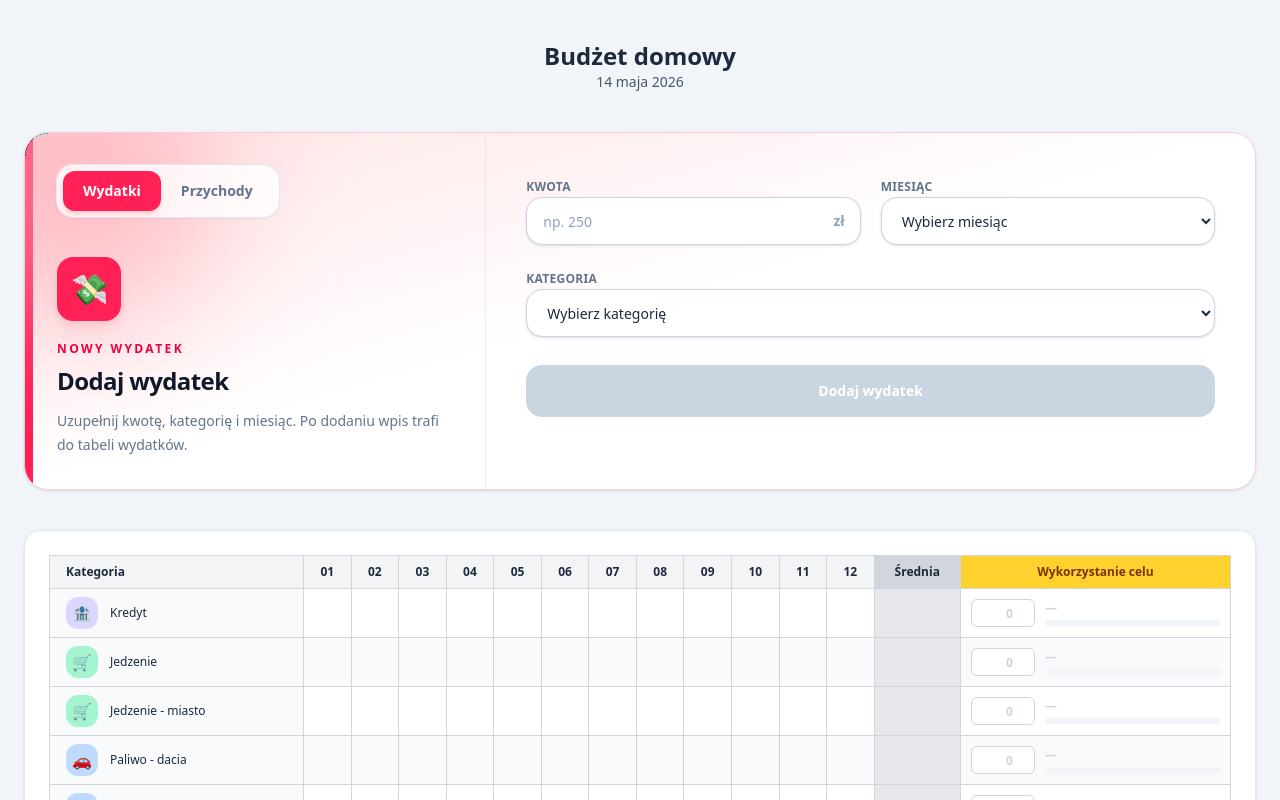
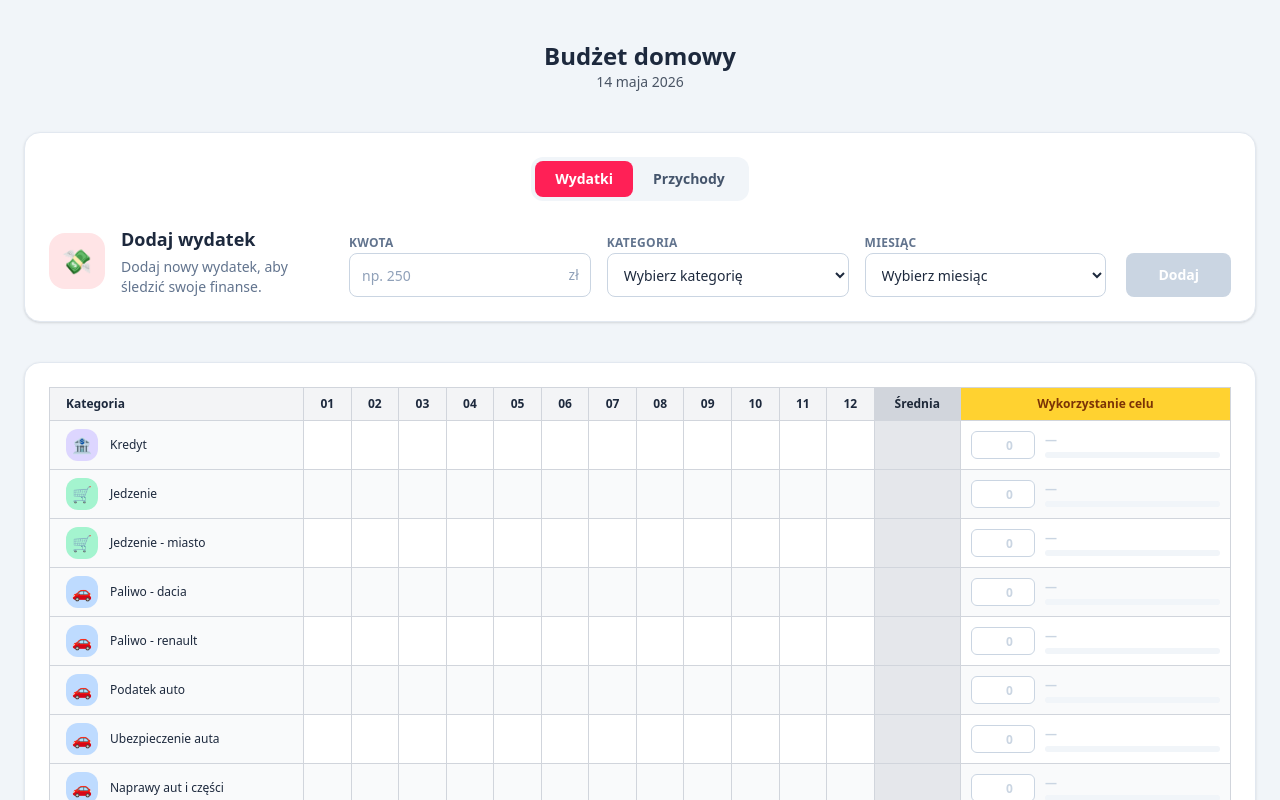
Before and after one commit to oleksaGrzegorz/budget-app, a React (Vite) app: page / in a window 1280 px wide. Shown: the top 800 px of the page. Built offline with nearby package versions, Linux system fonts and the light colour scheme.

Commit message:
feat: simplify Form component layout and enhance styling for better user experience

```diff
--- a/src/components/Form/Form.tsx
+++ b/src/components/Form/Form.tsx
@@ -33,30 +33,18 @@ export const Form = ({
 
   const accent = isExpense
     ? {
-        section:
-          "border-rose-200 bg-gradient-to-br from-rose-100 via-white to-white",
-        leftBar: "bg-rose-500",
-        glow: "bg-rose-300/60",
-        icon: "bg-rose-500 text-white ring-rose-200 shadow-rose-200",
-        activeTab: "bg-rose-500 text-white shadow-rose-200",
-        inactiveTab: "text-slate-500 hover:bg-white hover:text-slate-800",
-        focus: "focus:border-rose-400 focus:ring-rose-200",
-        button:
-          "bg-rose-500 hover:bg-rose-600 focus:ring-rose-200 shadow-rose-100",
-        label: "text-rose-600",
+        activeTab: "bg-rose-500 text-white",
+        inactiveTab: "text-slate-600 hover:bg-slate-100",
+        icon: "bg-rose-100 text-rose-600",
+        focus: "focus:border-rose-300 focus:ring-rose-200",
+        button: "bg-rose-500 hover:bg-rose-600 focus:ring-rose-200",
       }
     : {
-        section:
-          "border-emerald-200 bg-gradient-to-br from-emerald-100 via-white to-white",
-        leftBar: "bg-emerald-500",
-        glow: "bg-emerald-300/60",
-        icon: "bg-emerald-500 text-white ring-emerald-200 shadow-emerald-200",
-        activeTab: "bg-emerald-500 text-white shadow-emerald-200",
-        inactiveTab: "text-slate-500 hover:bg-white hover:text-slate-800",
-        focus: "focus:border-emerald-400 focus:ring-emerald-200",
-        button:
-          "bg-emerald-500 hover:bg-emerald-600 focus:ring-emerald-200 shadow-emerald-100",
-        label: "text-emerald-600",
+        activeTab: "bg-emerald-500 text-white",
+        inactiveTab: "text-slate-600 hover:bg-slate-100",
+        icon: "bg-emerald-100 text-emerald-600",
+        focus: "focus:border-emerald-300 focus:ring-emerald-200",
+        button: "bg-emerald-500 hover:bg-emerald-600 focus:ring-emerald-200",
       };
 
   const handleFormTypeChange = (type: "expense" | "income") => {
@@ -67,29 +55,14 @@ export const Form = ({
   const isSubmitDisabled = !category || !month || amount === null || amount <= 0;
 
   return (
-    <section
-      className={`relative overflow-hidden rounded-3xl border shadow-sm ${accent.section}`}
-    >
-      <div
-        className={`absolute inset-y-0 left-0 w-2 ${accent.leftBar}`}
-        aria-hidden="true"
-      />
-
-      <div
-        className={`pointer-events-none absolute -left-24 -top-24 h-72 w-72 rounded-full blur-3xl ${accent.glow}`}
-        aria-hidden="true"
-      />
-
-      <div className="relative grid lg:grid-cols-[0.9fr_1.5fr]">
-        <div className="border-b border-slate-200/80 p-6 sm:p-8 lg:border-b-0 lg:border-r lg:border-slate-200/80">
-          <div className="inline-flex rounded-2xl bg-white/80 p-1.5 shadow-sm ring-1 ring-slate-200 backdrop-blur">
+    <section className="rounded-2xl border border-slate-200 bg-white p-6 shadow-sm">
+      <div className="mb-6 flex justify-center">
+        <div className="inline-flex rounded-xl bg-slate-100 p-1">
           <button
             type="button"
             onClick={() => handleFormTypeChange("expense")}
-              className={`rounded-xl px-5 py-2.5 text-sm font-semibold transition ${
-                isExpense
-                  ? `${accent.activeTab} shadow-md`
-                  : accent.inactiveTab
+            className={`rounded-lg px-5 py-2 text-sm font-semibold transition ${
+              isExpense ? accent.activeTab : accent.inactiveTab
             }`}
           >
             Wydatki
@@ -98,48 +71,20 @@ export const Form = ({
           <button
             type="button"
             onClick={() => handleFormTypeChange("income")}
-              className={`rounded-xl px-5 py-2.5 text-sm font-semibold transition ${
-                !isExpense
-                  ? `${accent.activeTab} shadow-md`
-                  : accent.inactiveTab
+            className={`rounded-lg px-5 py-2 text-sm font-semibold transition ${
+              !isExpense ? accent.activeTab : accent.inactiveTab
             }`}
           >
             Przychody
           </button>
         </div>
-
-          <div className="mt-10">
-            <div
-              className={`mb-5 flex h-16 w-16 items-center justify-center rounded-2xl text-3xl shadow-lg ring-4 ${accent.icon}`}
-              aria-hidden="true"
-            >
-              {isExpense ? "💸" : "💰"}
-            </div>
-
-            <p
-              className={`mb-2 text-xs font-bold uppercase tracking-[0.2em] ${accent.label}`}
-            >
-              {isExpense ? "Nowy wydatek" : "Nowy przychód"}
-            </p>
-
-            <h2 className="text-2xl font-bold tracking-tight text-slate-900">
-              {isExpense ? "Dodaj wydatek" : "Dodaj przychód"}
-            </h2>
-
-            <p className="mt-3 max-w-sm text-sm leading-6 text-slate-500">
-              {isExpense
-                ? "Uzupełnij kwotę, kategorię i miesiąc. Po dodaniu wpis trafi do tabeli wydatków."
-                : "Uzupełnij kwotę, kategorię i miesiąc. Po dodaniu wpis trafi do tabeli przychodów."}
-            </p>
-          </div>
       </div>
 
       <form
-          className="p-6 sm:p-8 lg:p-10"
         onSubmit={(e) => {
           e.preventDefault();
 
-            if (!category || !month || amount === null || amount <= 0) return;
+          if (isSubmitDisabled) return;
 
           setEntries((prev) => [
             ...prev,
@@ -150,10 +95,32 @@ export const Form = ({
           setCategory("");
           setMonth("");
         }}
+        className="grid items-end gap-5 lg:grid-cols-[280px_1fr_auto]"
       >
-          <div className="grid gap-5 md:grid-cols-2">
-            <label className="space-y-2">
-              <span className="text-xs font-bold uppercase tracking-wide text-slate-500">
+        <div className="flex items-center gap-4">
+          <div
+            className={`flex h-14 w-14 shrink-0 items-center justify-center rounded-2xl text-2xl ${accent.icon}`}
+            aria-hidden="true"
+          >
+            {isExpense ? "💸" : "💰"}
+          </div>
+
+          <div>
+            <h2 className="text-lg font-bold text-slate-800">
+              {isExpense ? "Dodaj wydatek" : "Dodaj przychód"}
+            </h2>
+
+            <p className="mt-1 text-sm leading-5 text-slate-500">
+              {isExpense
+                ? "Dodaj nowy wydatek, aby śledzić swoje finanse."
+                : "Dodaj nowy przychód, aby śledzić swoje finanse."}
+            </p>
+          </div>
+        </div>
+
+        <div className="grid gap-4 md:grid-cols-3">
+          <label className="space-y-1.5">
+            <span className="text-xs font-semibold uppercase tracking-wide text-slate-500">
               Kwota
             </span>
 
@@ -167,24 +134,44 @@ export const Form = ({
                     e.target.value === "" ? null : Number(e.target.value),
                   )
                 }
-                  className={`h-12 w-full rounded-2xl border border-slate-300 bg-white px-4 pr-10 text-sm font-medium text-slate-800 shadow-sm outline-none transition placeholder:text-slate-400 focus:ring-4 ${accent.focus}`}
+                className={`h-11 w-full rounded-lg border border-slate-300 bg-white px-3 pr-9 text-sm text-slate-800 outline-none transition placeholder:text-slate-400 focus:ring-2 ${accent.focus}`}
               />
 
-                <span className="pointer-events-none absolute right-4 top-1/2 -translate-y-1/2 text-sm font-semibold text-slate-400">
+              <span className="pointer-events-none absolute right-3 top-1/2 -translate-y-1/2 text-sm font-medium text-slate-400">
                 zł
               </span>
             </div>
           </label>
 
-            <label className="space-y-2">
-              <span className="text-xs font-bold uppercase tracking-wide text-slate-500">
+          <label className="space-y-1.5">
+            <span className="text-xs font-semibold uppercase tracking-wide text-slate-500">
+              Kategoria
+            </span>
+
+            <select
+              value={category}
+              onChange={(e) => setCategory(e.target.value)}
+              className={`h-11 w-full rounded-lg border border-slate-300 bg-white px-3 text-sm text-slate-800 outline-none transition focus:ring-2 ${accent.focus}`}
+            >
+              <option value="">Wybierz kategorię</option>
+
+              {categoriesToShow.map((cat) => (
+                <option key={cat} value={cat}>
+                  {cat}
+                </option>
+              ))}
+            </select>
+          </label>
+
+          <label className="space-y-1.5">
+            <span className="text-xs font-semibold uppercase tracking-wide text-slate-500">
               Miesiąc
             </span>
 
             <select
               value={month}
               onChange={(e) => setMonth(e.target.value)}
-                className={`h-12 w-full rounded-2xl border border-slate-300 bg-white px-4 text-sm font-medium text-slate-800 shadow-sm outline-none transition focus:ring-4 ${accent.focus}`}
+              className={`h-11 w-full rounded-lg border border-slate-300 bg-white px-3 text-sm text-slate-800 outline-none transition focus:ring-2 ${accent.focus}`}
             >
               <option value="">Wybierz miesiąc</option>
 
@@ -195,37 +182,18 @@ export const Form = ({
               ))}
             </select>
           </label>
-
-            <label className="space-y-2 md:col-span-2">
-              <span className="text-xs font-bold uppercase tracking-wide text-slate-500">
-                Kategoria
-              </span>
-
-              <select
-                value={category}
-                onChange={(e) => setCategory(e.target.value)}
-                className={`h-12 w-full rounded-2xl border border-slate-300 bg-white px-4 text-sm font-medium text-slate-800 shadow-sm outline-none transition focus:ring-4 ${accent.focus}`}
-              >
-                <option value="">Wybierz kategorię</option>
-
-                {categoriesToShow.map((cat) => (
-                  <option key={cat} value={cat}>
-                    {cat}
-                  </option>
-                ))}
-              </select>
-            </label>
         </div>
 
         <button
           type="submit"
           disabled={isSubmitDisabled}
-            className={`mt-7 flex min-h-[52px] w-full items-center justify-center rounded-2xl px-5 py-3 text-sm font-bold text-white shadow-lg transition focus:outline-none focus:ring-4 disabled:cursor-not-allowed disabled:bg-slate-300 disabled:shadow-none ${accent.button}`}
+          className={`h-11 rounded-lg px-8 text-sm font-semibold text-white transition focus:outline-none focus:ring-4 disabled:cursor-not-allowed disabled:bg-slate-300 disabled:text-white ${
+            isSubmitDisabled ? "" : accent.button
+          }`}
         >
-            {isExpense ? "Dodaj wydatek" : "Dodaj przychód"}
+          Dodaj
         </button>
       </form>
-      </div>
     </section>
   );
 };
```
Lines whose indentation alone changed are shown as unchanged.
